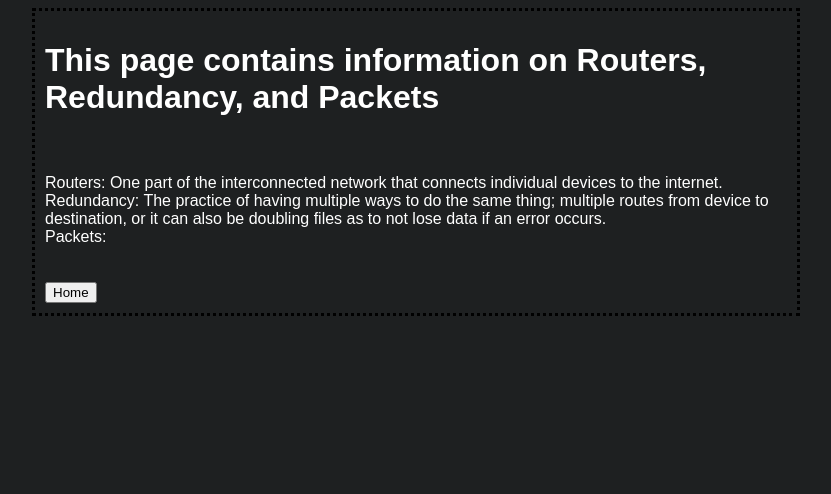
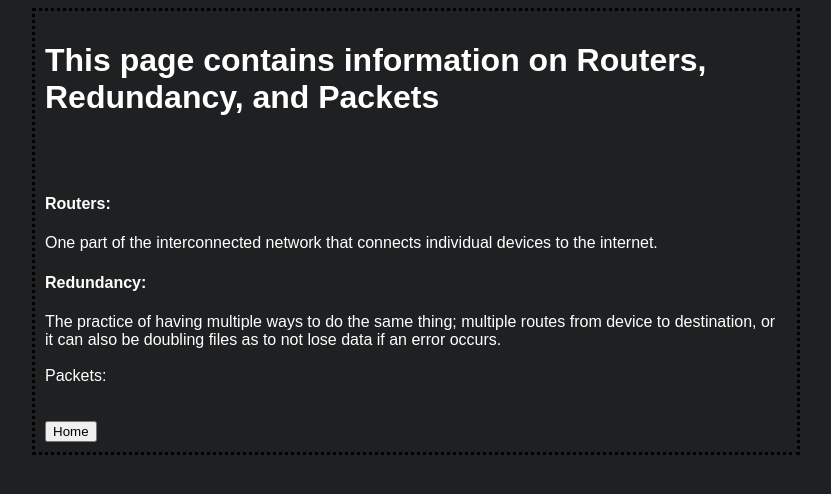
Before and after one commit to CSPAcount/internet, a plain HTML site: page RRandP.html in a window 1280 px wide. Shown: the whole page, without its empty margins (224-1055 px from the left). Drawn offline with Linux system fonts and the light colour scheme.

Commit message:
Add files via upload

```diff
--- a/RRandP.html
+++ b/RRandP.html
@@ -16,12 +16,14 @@
     <body>
         <h1>This page contains information on Routers, Redundancy, and Packets </h1>
         <br><br>
+        <h4>Routers:</h4>
         <p1>
-            Routers: One part of the interconnected network that connects individual devices to the internet.
+            One part of the interconnected network that connects individual devices to the internet.
         </p1>
         <br>
-        <p2>  Redundancy: The practice of having multiple ways to do the same thing; multiple routes from device to destination, or it can also be doubling files as to not lose data if an error occurs.</p2>
-        <br>
+        <h4>Redundancy:</h4>
+        <p2>The practice of having multiple ways to do the same thing; multiple routes from device to destination, or it can also be doubling files as to not lose data if an error occurs.</p2>
+        <br><br>
         <p3>
             Packets:
         </p3>
```
